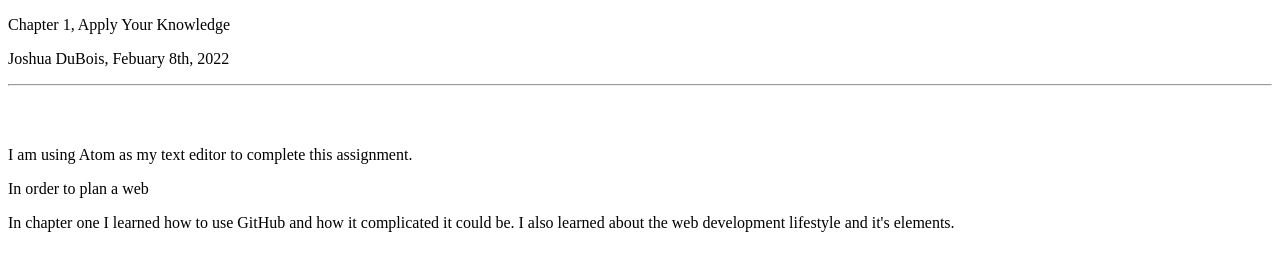
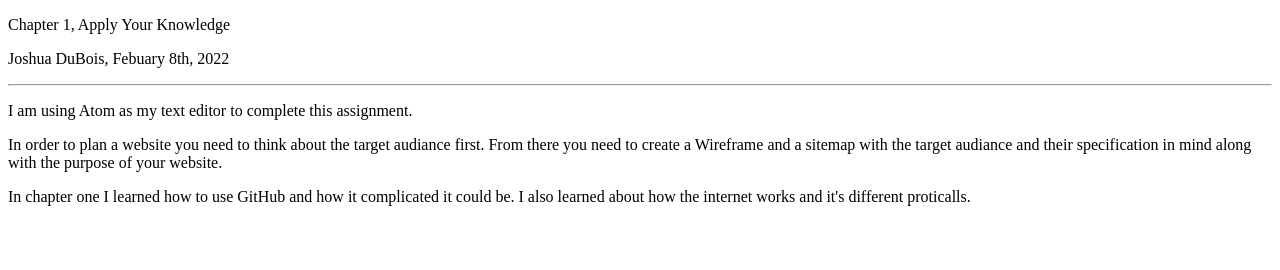
Before and after one commit to J0DuBois/Lab1b, a plain HTML site: page Apply your knowledge/index.html in a window 1280 px wide. Drawn offline with Linux system fonts and the light colour scheme.

Commit message:
lab1b
Finished Chapter 1: Apply your Knowledge

```diff
--- a/Apply your knowledge/index.html
+++ b/Apply your knowledge/index.html
@@ -1,5 +1,5 @@
 <!DOCTYPE html>
-<html lang="en" dir="ltr">
+<html lang="en">
   <head>
     <meta charset="utf-8">
     <title>CH 1 Apply Your Knowledge</title>
@@ -7,11 +7,16 @@
   <body>
     <p>Chapter 1, Apply Your Knowledge</p>
     <p>Joshua DuBois, Febuary 8th, 2022</p>
+
     <hr>
-    <br>
-    <br>
+
+
     <p>I am using Atom as my text editor to complete this assignment.</p>
-    <p>In order to plan a web</p>
-    <p>In chapter one I learned how to use GitHub and how it complicated it could be. I also learned about the web development lifestyle and it's elements. </p>
+
+    <p>In order to plan a website you need to think about the target audiance first.
+      From there you need to create a Wireframe and a sitemap with the target audiance and their specification in mind
+      along with the purpose of your website.</p>
+
+    <p>In chapter one I learned how to use GitHub and how it complicated it could be. I also learned about how the internet works and it's different proticalls. </p>
   </body>
 </html>
```
